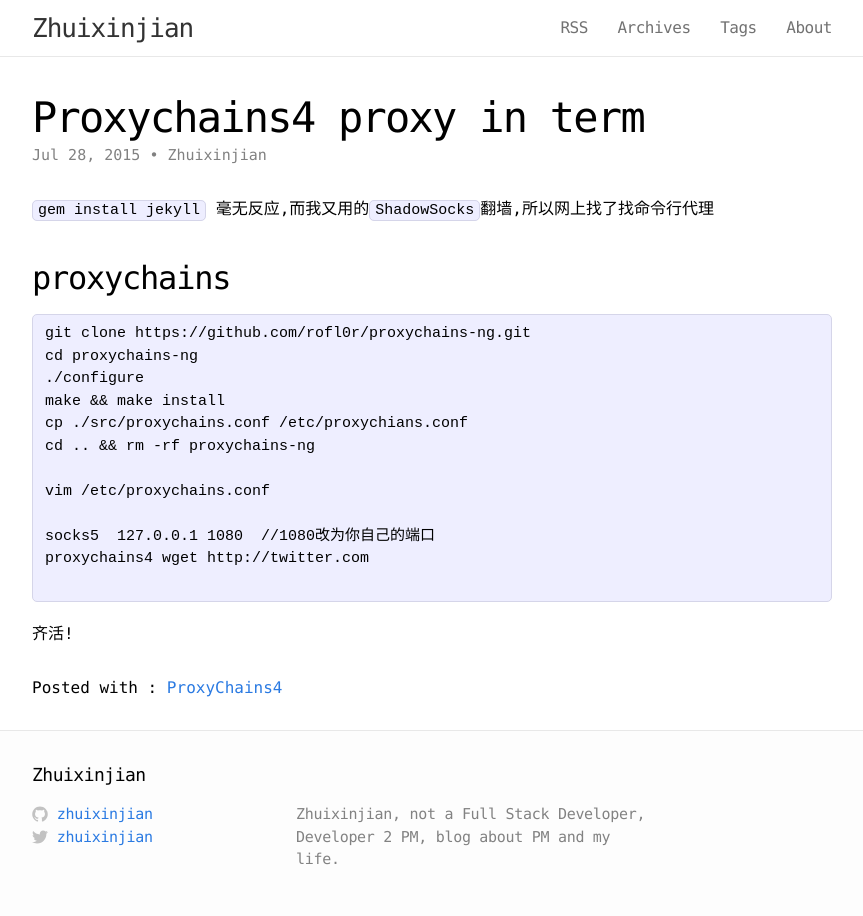
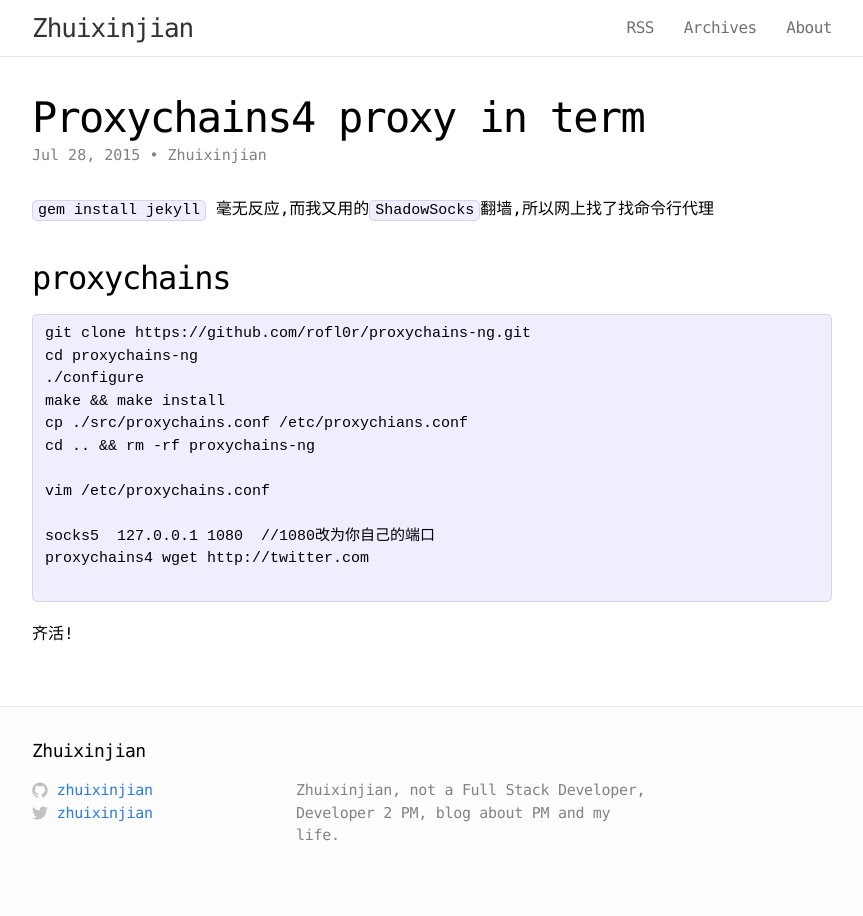
Before and after one commit to zhuixinjian/zhuixinjian.github.io, a Jekyll site: the page built from _posts/2015-07-28-proxychains4-in-term.markdown, in a window 1280 px wide. Shown: the whole page, without its empty margins (208-1071 px from the left). Built offline with Jekyll 4.4.1, drawn with Linux system fonts in a browser that asks for light colours; Markdown is read by kramdown in place of the engine named in the settings.

Commit message:
移除tag.不给自己找麻烦

```diff
--- a/_includes/header.html
+++ b/_includes/header.html
@@ -19,7 +19,9 @@
       <div class="trigger">
         <a class="page-link" href="{{ "/atom.xml" | prepend: site.baseurl }}">RSS</a>
         <a class="page-link" href="{{ "/blog/archives/" | prepend: site.baseurl }}">Archives</a>
+        <!--
         <a class="page-link" href="{{ "/blog/tags/" | prepend: site.baseurl }}">Tags</a>
+        -->
         {% for page in site.pages %}
           {% if page.title %}<a class="page-link" href="{{ page.url | prepend: site.baseurl }}">{{ page.title }}</a>{% endif %}
         {% endfor %}
--- a/_layouts/post.html
+++ b/_layouts/post.html
@@ -1,25 +1,6 @@
 ---
 layout: default
 ---
-
-{% assign post = page %}
-
-{% if post.tags.size > 0 %}
-    {% capture tags_content %}Posted with {% if post.tags.size == 1 %}<i class="fa fa-tag"></i>{% else %}<i class="fa fa-tags"></i>{% endif %}: {% endcapture %}
-    {% for post_tag in post.tags %}
-        {% for data_tag in site.data.tags %}
-            {% if data_tag.slug == post_tag %}
-                {% assign tag = data_tag %}
-            {% endif %}
-        {% endfor %}
-        {% if tag %}
-            {% capture tags_content_temp %}{{ tags_content }}<a href="/blog/tag/{{ tag.slug }}/">{{ tag.name }}</a>{% if forloop.last == false %}, {% endif %}{% endcapture %}
-            {% assign tags_content = tags_content_temp %}
-        {% endif %}
-    {% endfor %}
-{% else %}
-    {% assign tags_content = '' %}
-{% endif %}
 
 <div class="post">
 
@@ -37,6 +18,4 @@ layout: default
   {{ content }}
   </article>
 
-  <p id="post-meta">{{ tags_content }}</p>
-
 </div>
--- a/_posts/2015-07-28-proxychains4-in-term.markdown
+++ b/_posts/2015-07-28-proxychains4-in-term.markdown
@@ -1,7 +1,6 @@
 ---
 layout: post
 title: "Proxychains4 proxy in term"
-tag: [proxychains]
 ---
 
 `gem install jekyll` 毫无反应,而我又用的`ShadowSocks`翻墙,所以网上找了找命令行代理
```
